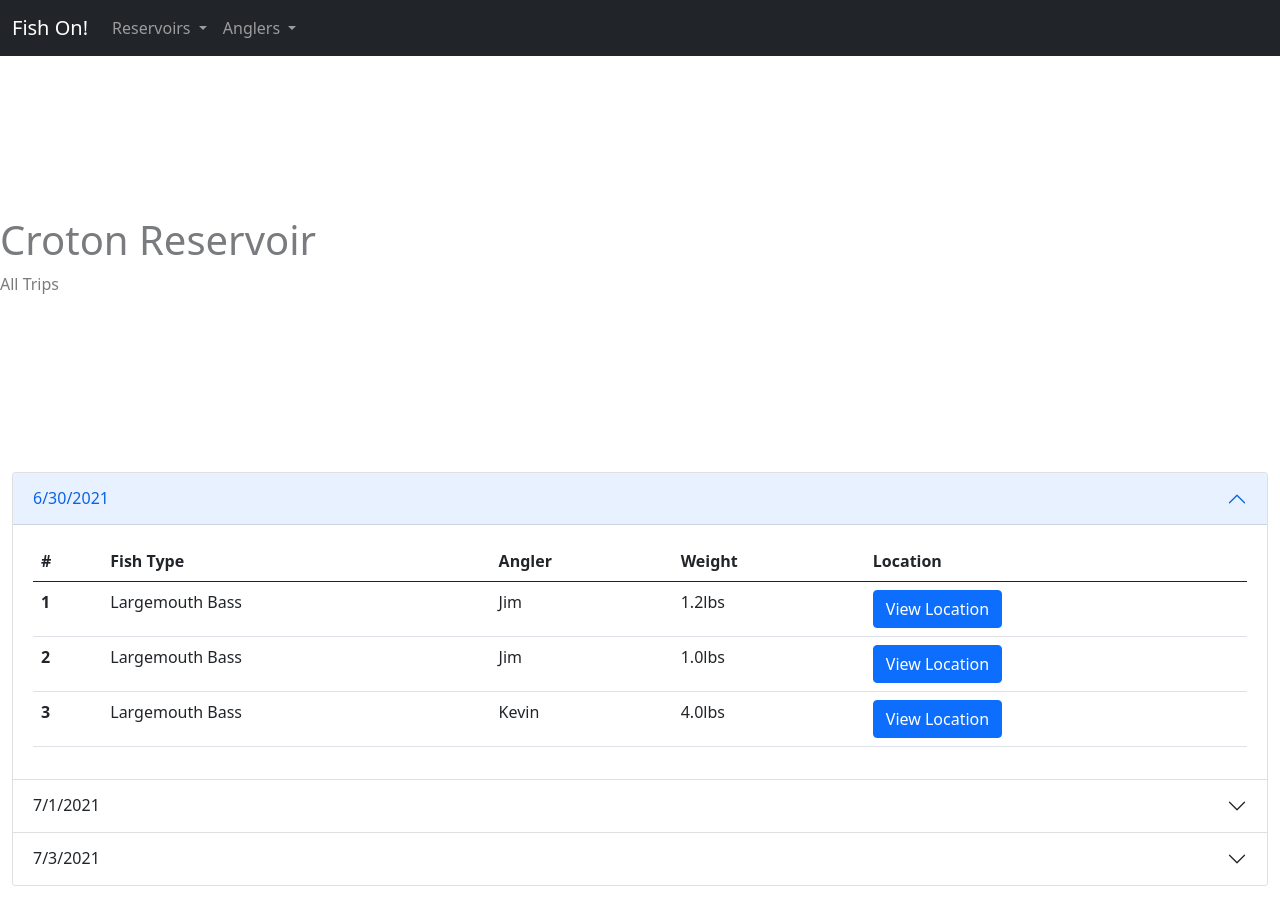
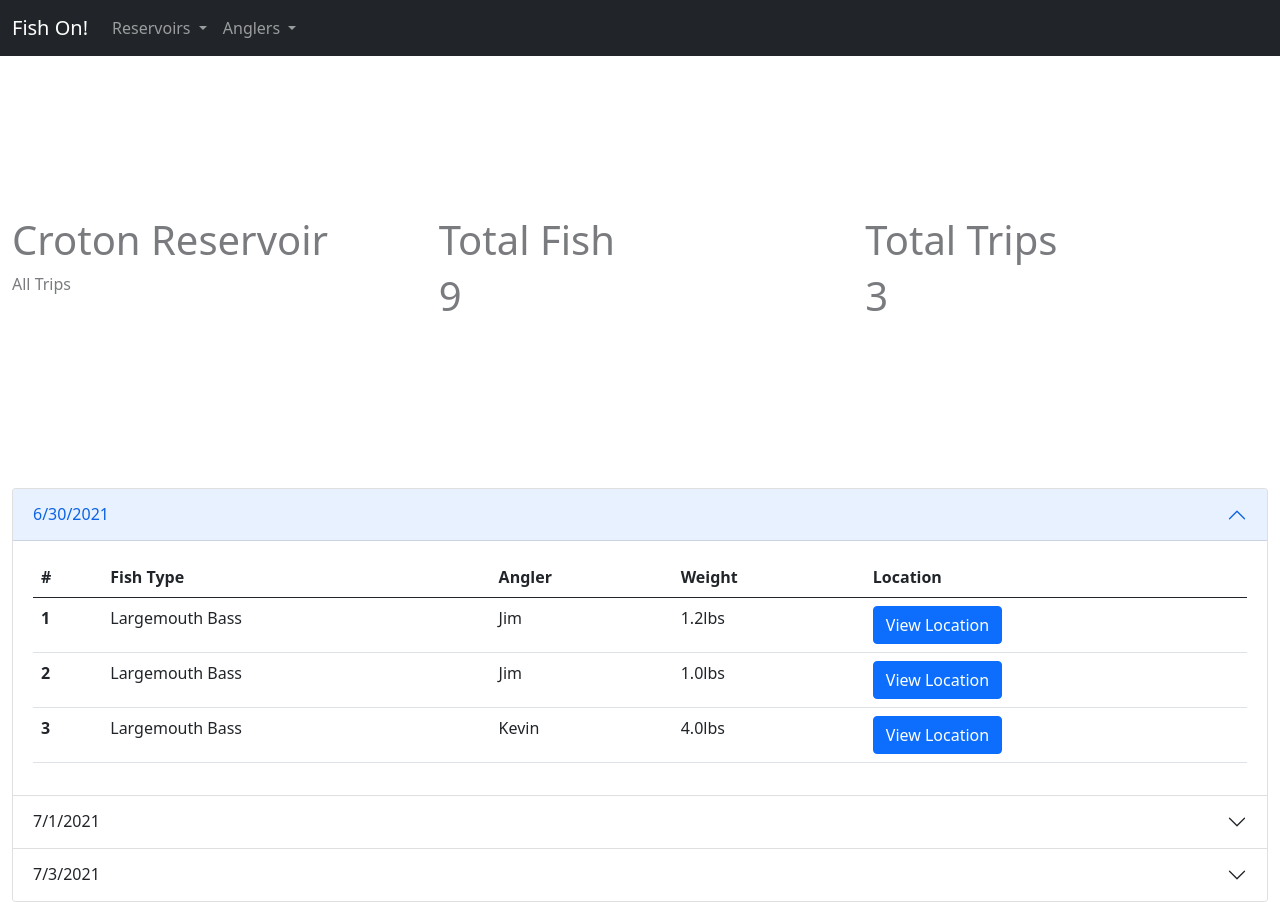
Before and after one commit to Kevinschoen05/FIshing-Map, a website: page tripList.html in a window 1280 px wide. Drawn offline with nearby package versions, Linux system fonts and the light colour scheme.

Commit message:
Add Header Metrics

```diff
--- a/tripList.html
+++ b/tripList.html
@@ -38,10 +38,28 @@
           </div>
         </div>
       </nav>
+      <!-- Header Section with Metrics-->
       <header class="page-header-ui page-header-ui-dark bg-img-cover overlay">
-          <h1>Croton Reservoir</h1>
-          <p>All Trips</p>
+          <div class="container-fluid">
+            <div class="row">
+                <div class="col-sm-6 col-lg-4 ">
+                    <h1>Croton Reservoir</h1>
+                    <p>All Trips</p>
+                </div>
+            <div class="col-sm-6 col-lg-4">
+                <h1>Total Fish</h1>
+                <h1>9</h1>
+            </div>
+            <div class="col-sm-6 col-lg-4">
+                <h1>Total Trips</h1>
+                <h1>3</h1>
+            </div>
+            </div>
+
+          </div>
+
       </header>
+      <!--Accordion Tables-->
       <div class="container-fluid">
         <div class="accordion" id="accordionExample">
             <div class="accordion-item">
```
